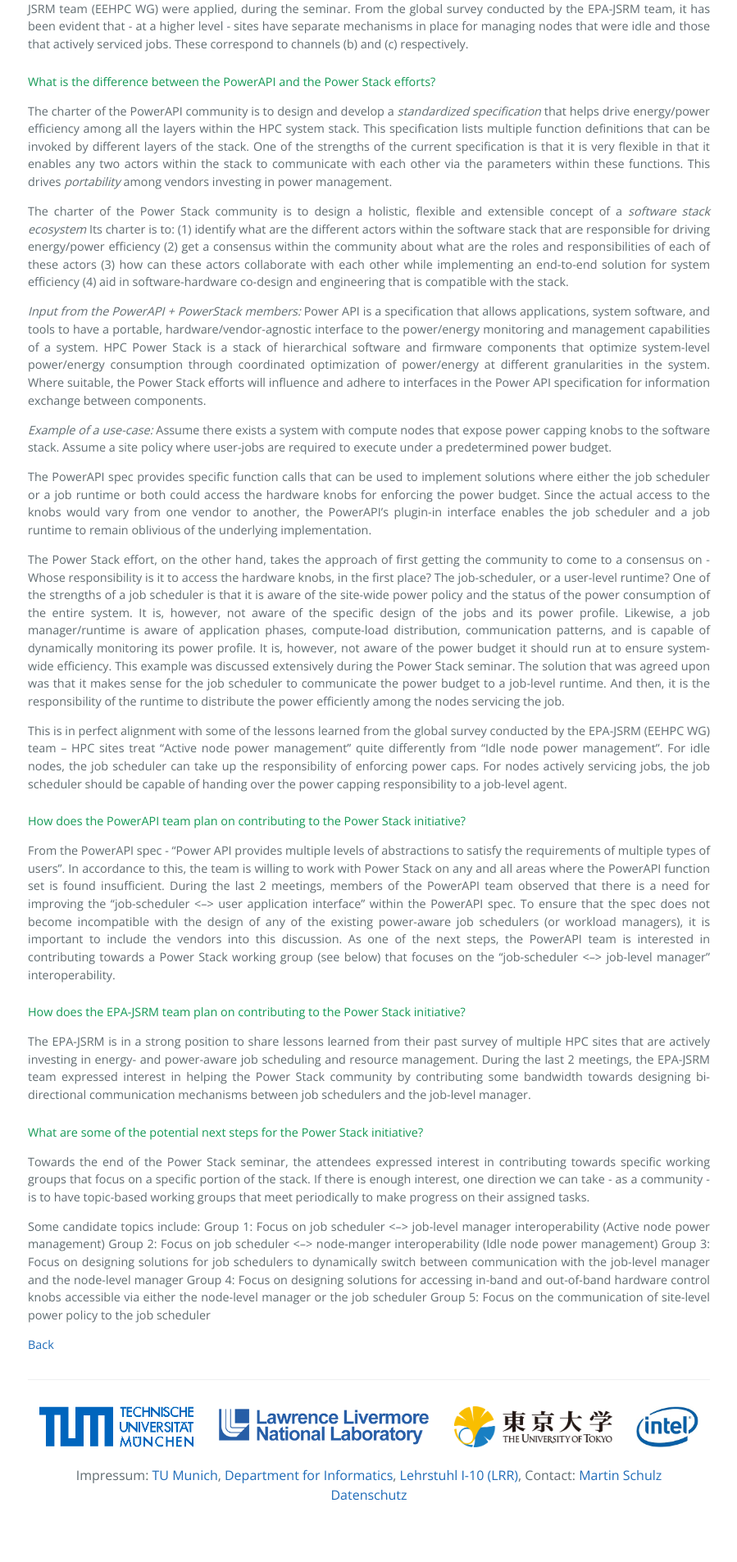
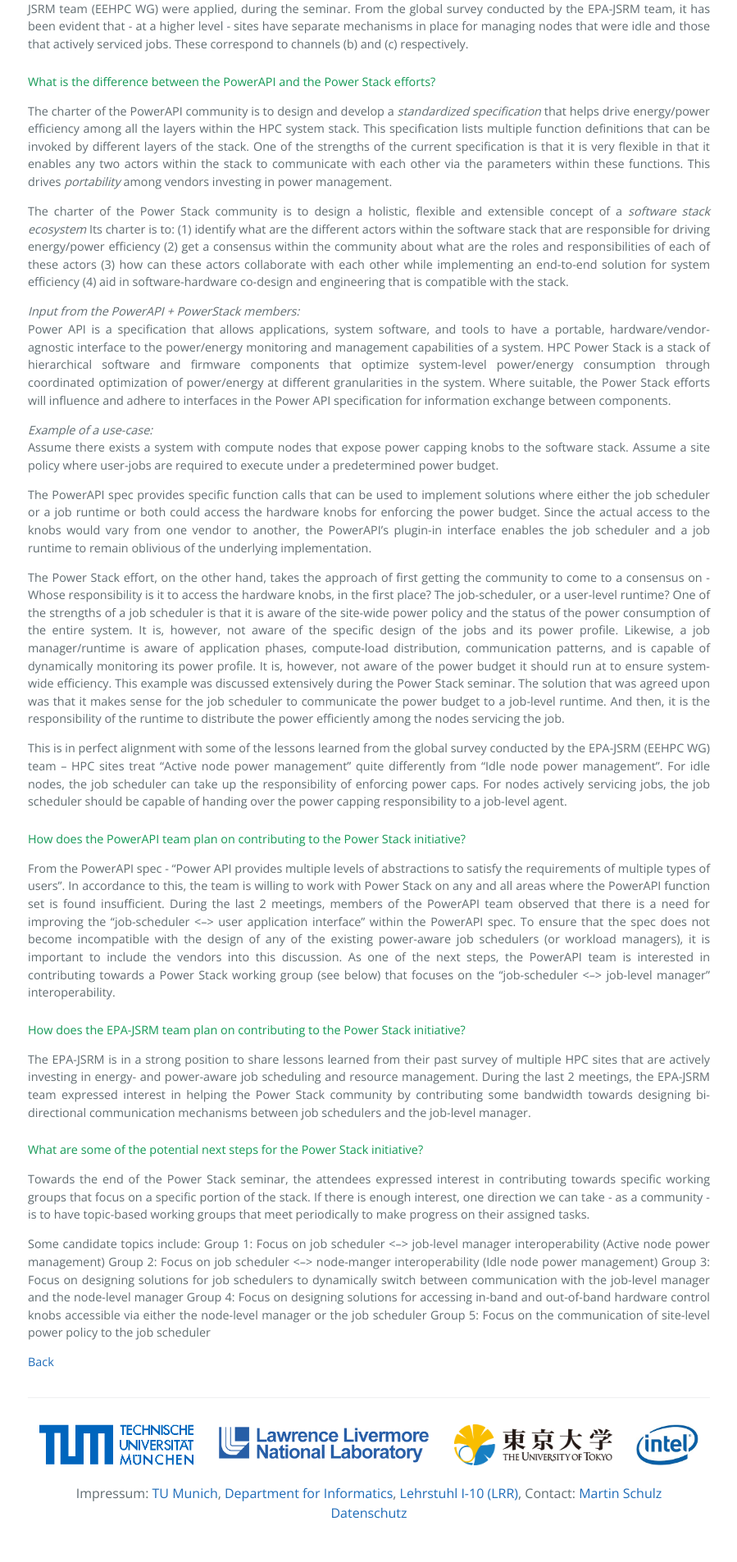
Before and after one commit to HPCPowerStack/hpcpowerstack.github.io, a Jekyll site: the page built from faq.md, in a window 1280 px wide. Shown: the part 1312-3218 px from the top of the page at 82% size, without its empty margins (190-1089 px from the left). Built offline with Jekyll 4.4.1, drawn with Linux system fonts in a browser that asks for light colours; the repository's description, which GitHub fills in, is left out; before the commit the page ends 3196 px from its top, so only the background shows below that.

Commit message:
Minor edit

```diff
--- a/faq.md
+++ b/faq.md
@@ -51,10 +51,10 @@ The charter of the PowerAPI community is to design and develop a <i>standardized
 
 The charter of the Power Stack community is to design a holistic, flexible and extensible concept of a <i>software stack ecosystem</i> Its charter is to: (1) identify what are the different actors within the software stack that are responsible for driving energy/power efficiency (2) get a consensus within the community about what are the roles and responsibilities of each of these actors (3) how can these actors collaborate with each other while implementing an end-to-end solution for system efficiency (4) aid in software-hardware co-design and engineering that is compatible with the stack.
 
-<i>Input from the PowerAPI + PowerStack members: </i>
+<i>Input from the PowerAPI + PowerStack members: </i><br/>
 Power API is a specification that allows applications, system software, and tools to have a portable, hardware/vendor-agnostic interface to the power/energy monitoring and management capabilities of a system. HPC Power Stack is a stack of hierarchical software and firmware components that optimize system-level power/energy consumption through coordinated optimization of power/energy at different granularities in the system. Where suitable, the Power Stack efforts will influence and adhere to interfaces in the Power API specification for information exchange between components.
 
-<i>Example of a use-case: </i>
+<i>Example of a use-case: </i><br/>
 Assume there exists a system with compute nodes that expose power capping knobs to the software stack. Assume a site policy where user-jobs are required to execute under a predetermined power budget.
 
 The PowerAPI spec provides specific function calls that can be used to implement solutions where either the job scheduler or a job runtime or both could access the hardware knobs for enforcing the power budget. Since the actual access to the knobs would vary from one vendor to another, the PowerAPI's plugin-in interface enables the job scheduler and a job runtime to remain oblivious of the underlying implementation.
```
